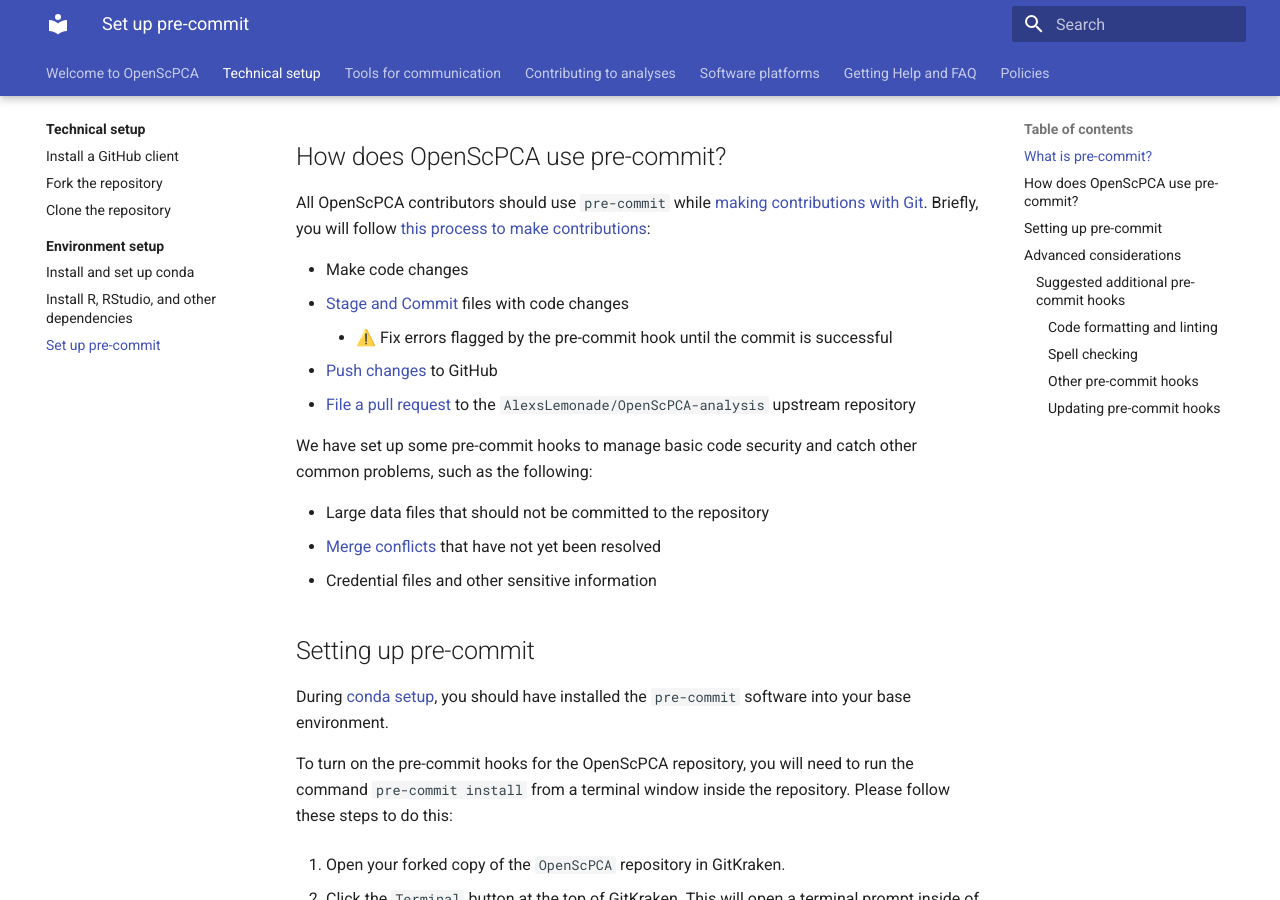
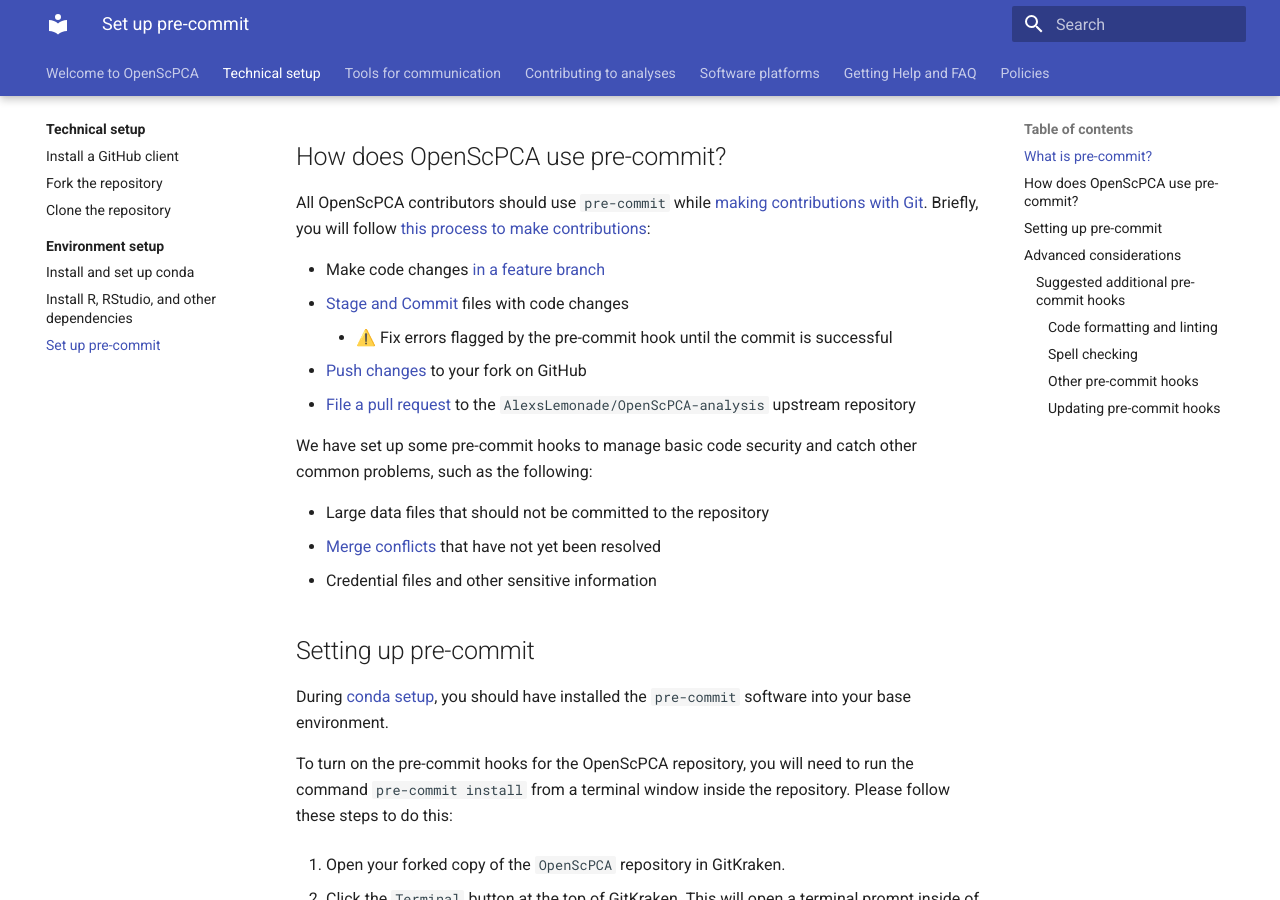
Before and after one commit to AlexsLemonade/OpenScPCA-analysis, an MkDocs documentation site: the page built from docs/technical-setup/environment-setup/setup-precommit.md, in a window 1280 px wide and 900 px high, scrolled down 533 px. Built offline with MkDocs 1.6.1 and Material for MkDocs 9.7.7, drawn with Linux system fonts in a browser that asks for light colours.

Commit message:
add feature branch link

```diff
--- a/docs/technical-setup/environment-setup/setup-precommit.md
+++ b/docs/technical-setup/environment-setup/setup-precommit.md
@@ -18,10 +18,10 @@
 All OpenScPCA contributors should use `pre-commit` while [making contributions with Git](./../../contributing-to-analyses/working-with-git/index.md).
 Briefly, you will follow [this process to make contributions](STUB_LINK for working with git):
 
-- Make code changes
+- Make code changes [in a feature branch](../../contributing-to-analyses/working-with-git/working-with-branches.md)
 - [Stage and Commit](../../contributing-to-analyses/working-with-git/making-commits.md) files with code changes
     - ⚠️ Fix errors flagged by the pre-commit hook until the commit is successful
-- [Push changes](../../contributing-to-analyses/working-with-git/push-to-origin.md) to GitHub
+- [Push changes](../../contributing-to-analyses/working-with-git/push-to-origin.md) to your fork on GitHub
 - [File a pull request](STUB_LINK for filing a PR) to the `AlexsLemonade/OpenScPCA-analysis` upstream repository
 
 
```
